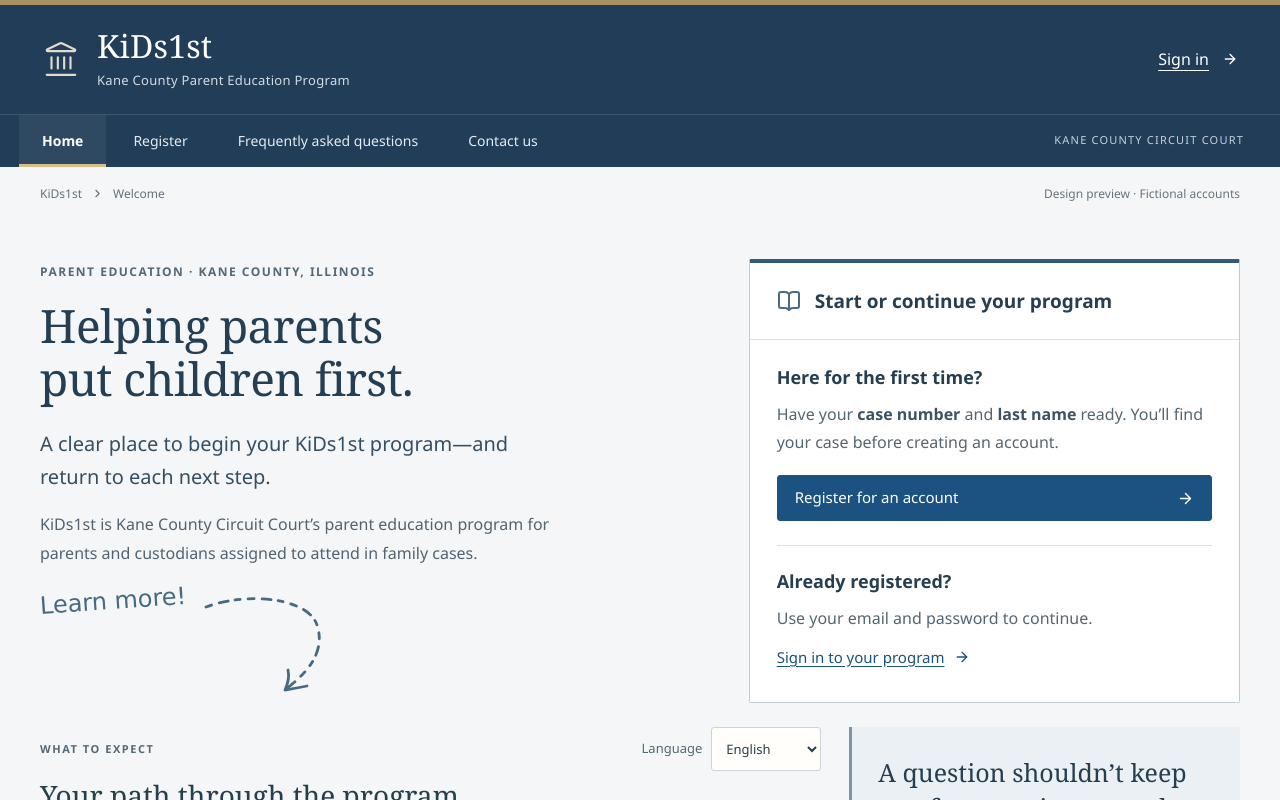
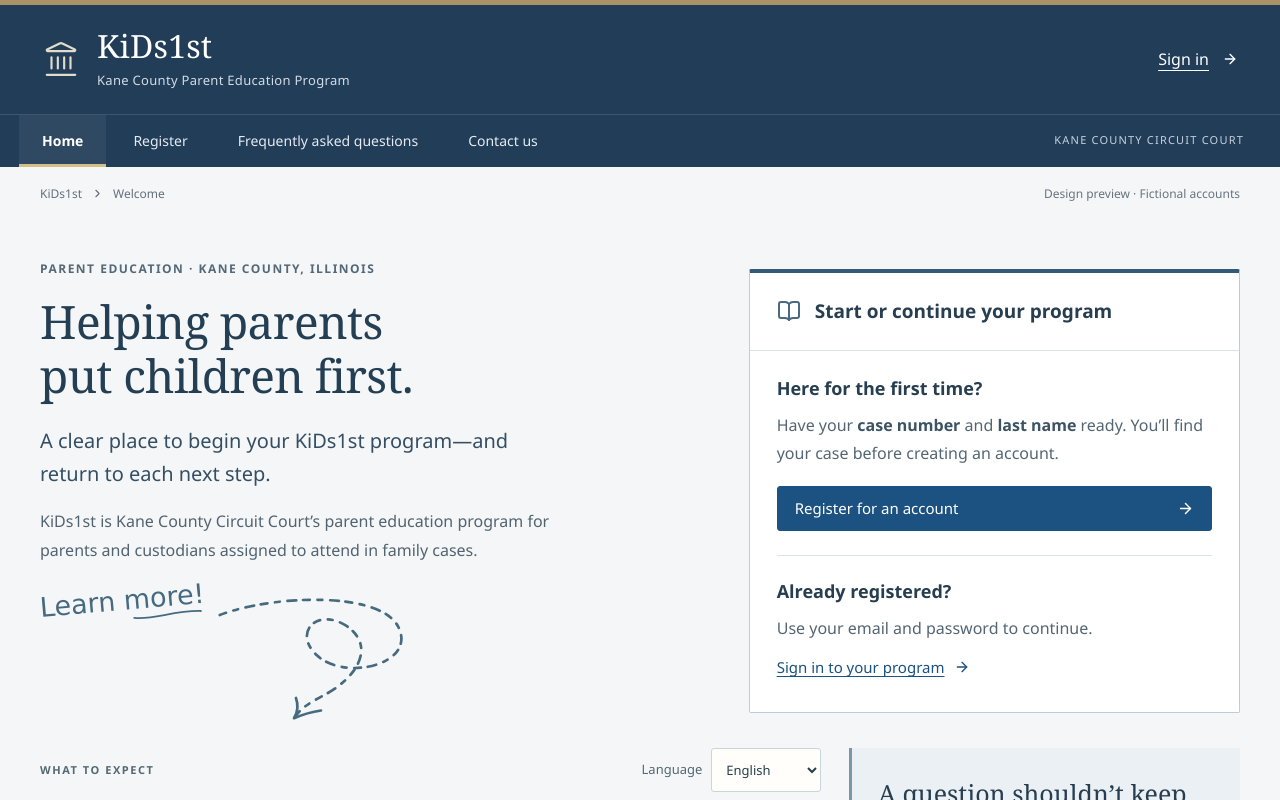
Before and after one commit to danialtoor/parent-education-staff, a Next.js app: page /public in a window 1280 px wide. Shown: the top 800 px of the page. Built offline with nearby package versions, Linux system fonts and the light colour scheme.

Commit message:
Update Site source

```diff
--- a/components/public/site.tsx
+++ b/components/public/site.tsx
@@ -26,10 +26,12 @@ export default function PublicSite(){
 function Landing(){return <>
   <section className="public-introduction"><div className="public-intro-copy"><p className="public-overline">PARENT EDUCATION · KANE COUNTY, ILLINOIS</p><h1 tabIndex={-1}>Helping parents<br/>put children first.</h1><p className="public-lead">A clear place to begin your KiDs1st program—and return to each next step.</p><p>KiDs1st is Kane County Circuit Court’s parent education program for parents and custodians assigned to attend in family cases.</p></div><section className="public-get-started" aria-labelledby="get-started-title"><div className="public-start-heading"><BookOpen size={24} aria-hidden="true"/><h2 id="get-started-title">Start or continue your program</h2></div><div className="public-start-body"><h3>Here for the first time?</h3><p>Have your <strong>case number</strong> and <strong>last name</strong> ready. You’ll find your case before creating an account.</p><a className="btn primary" href="#/register">Register for an account<ArrowRight size={17}/></a><div className="public-returning"><h3>Already registered?</h3><p>Use your email and password to continue.</p><a className="text-link" href="#/sign-in">Sign in to your program <ArrowRight size={16}/></a></div></div></section>
     <div className="public-journey-cue">
-      <span>Learn more!</span>
-      <svg viewBox="0 0 150 110" fill="none" aria-hidden="true" focusable="false">
-        <path d="M7 17 C46 2 109 7 118 35 C127 62 108 83 87 99" strokeDasharray="6 8 9 7 5 8"/>
-        <path d="M89 80 Q91 89 86 100 Q98 98 108 96"/>
+      <span className="public-journey-note">Learn more!
+        <svg viewBox="0 0 76 12" fill="none" aria-hidden="true" focusable="false"><path d="M4 6 C23 10 43 2 71 5"/></svg>
+      </span>
+      <svg className="public-journey-squiggle" viewBox="0 0 220 140" fill="none" aria-hidden="true" focusable="false">
+        <path d="M7 27 C58 7 172 1 192 39 C212 78 137 96 108 69 C82 45 108 19 138 38 C169 59 150 91 117 109 C102 117 91 123 85 133" strokeDasharray="7 8 5 8 9 7"/>
+        <path d="M86 113 Q90 124 84 134 Q98 128 112 126"/>
       </svg>
     </div>
   </section>
```
Also changed, not shown: app/public/public.css.
